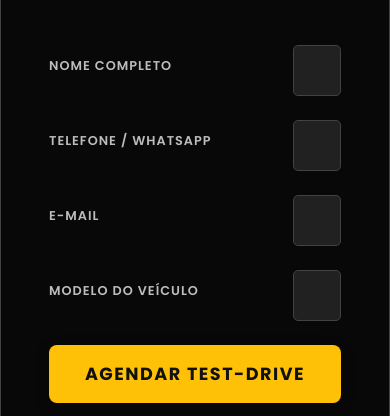
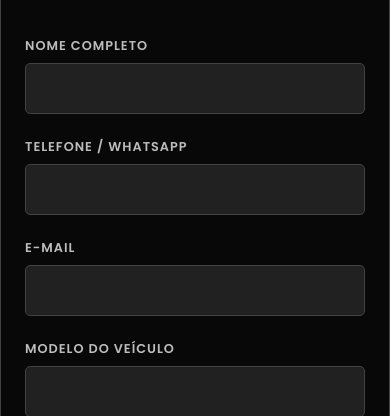
Before and after one commit to somilena/flash-cars, a plain HTML site: page html/form-test.html in a window 390 px wide. Shown: the part 348-764 px from the top of the page. Drawn offline with Linux system fonts and the light colour scheme.

Commit message:
Update form.css

```diff
--- a/css/form.css
+++ b/css/form.css
@@ -213,3 +213,31 @@ button[type="submit"]:active {
   background-color: #ffda4b;
   transform: scale(1.05);
 }
+
+/* As regras dentro deste bloco só serão aplicadas se a tela tiver 768px de largura ou menos */
+@media (max-width: 768px) {
+  /* Nossas regras para celular e tablet virão aqui */
+}
+
+/* ==========================================================================
+   REGRAS DE RESPONSIVIDADE PARA CELULAR E TABLET
+   ========================================================================== */
+@media (max-width: 768px) {
+  /* Faz o label ficar em cima do campo de input */
+  .form-group {
+    flex-direction: column; /* Muda a direção do flex para coluna */
+    align-items: flex-start; /* Alinha o label à esquerda */
+    gap: 0.5rem; /* Diminui o espaço entre label e input */
+  }
+
+  /* Ajusta o label para o layout de coluna */
+  .form-group label {
+    flex-basis: auto; /* Remove a largura fixa */
+    padding-top: 0; /* Remove o padding extra */
+  }
+
+  /* Ajusta o padding do container do formulário em telas menores */
+  .form-container {
+    padding: 2rem 1.5rem;
+  }
+}
```
